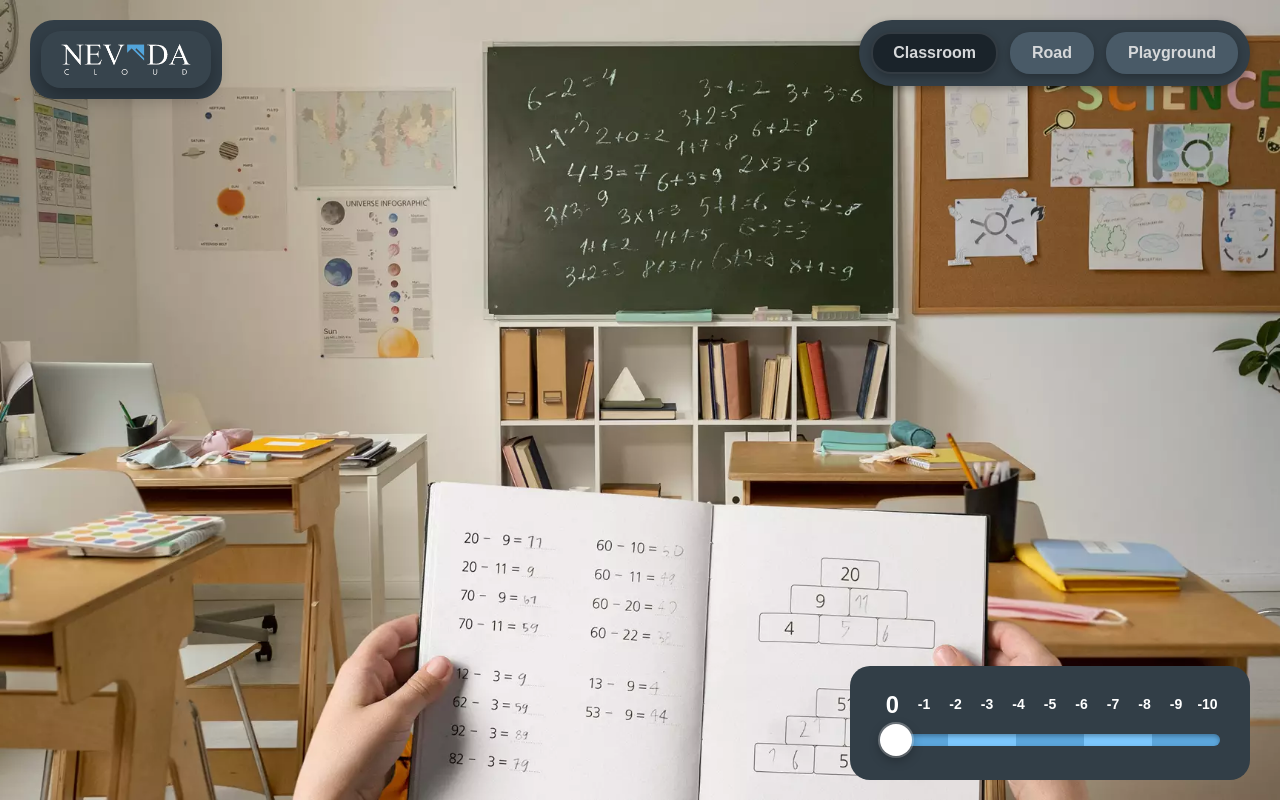
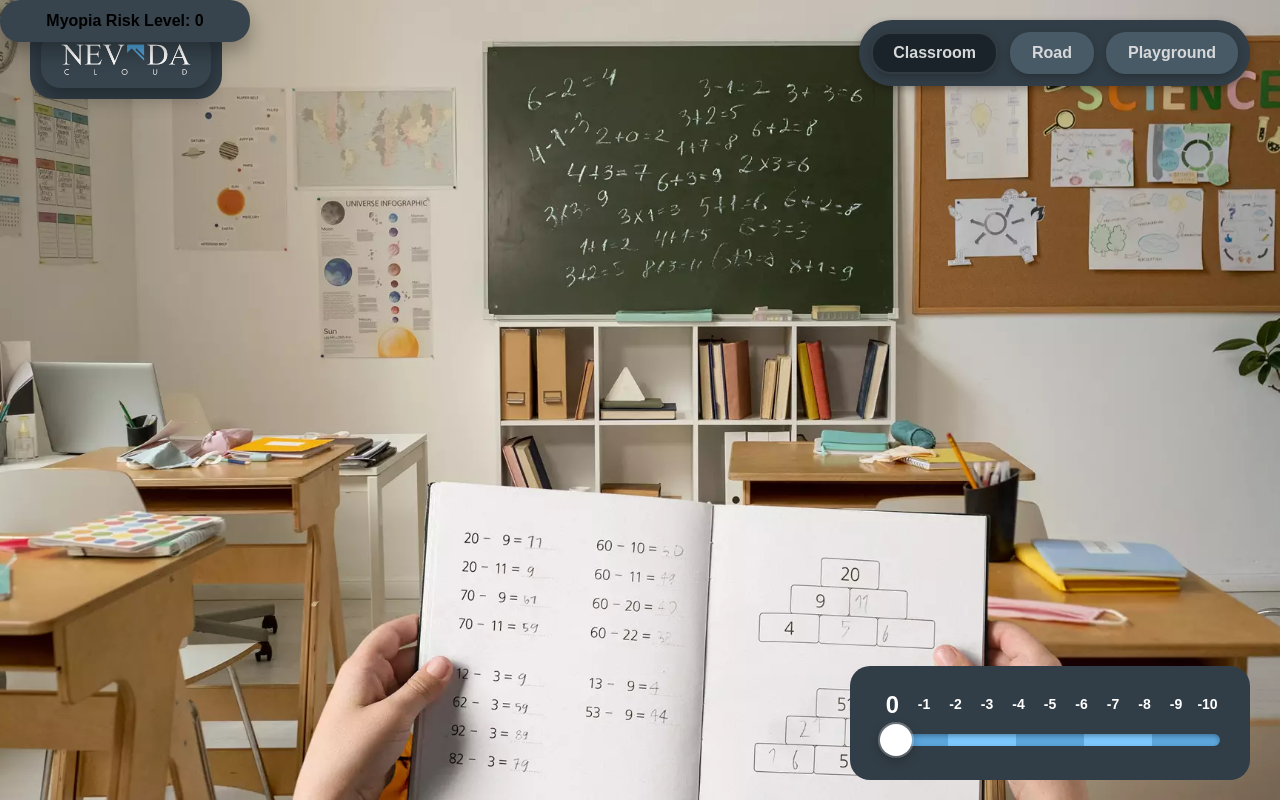
Before and after one commit to Sim0n-sk8/visionSimulator, a Next.js app in the folder index/: page / in a window 1280 px wide. Built offline with nearby package versions, Linux system fonts and the light colour scheme.

Commit message:
added risk level function

```diff
--- a/index/app/globals.css
+++ b/index/app/globals.css
@@ -128,6 +128,24 @@ body {
   background-color: var(--color-bg);
 }
 
+
+.risk{
+  position: relative;
+  font-size: 1rem;
+  font-weight: 700;
+  background: var(--color-surface-alt-2);
+  padding: 12px 20px;
+  border-radius: 20px;
+  width: 250px;
+  box-shadow: 0 10px 20px var(--color-shadow);
+  box-sizing: border-box;
+  z-index: 1000;
+  align-items: center;
+  justify-content: center;
+  display: flex;
+
+}
+
 /* Desktop Styles */
 .sliderContainer {
   position: fixed;
@@ -138,12 +156,9 @@ body {
   background: var(--color-surface-alt);
   border-radius: 20px;
   padding: 30px;
-  transition: all 0.2s ease;
+
 }
 
-.sliderContainer:hover{
-  transform: scale(1.03);
-}
 
 .sliderNumbers {
   display: flex;
@@ -290,6 +305,7 @@ body {
     padding: 20px 10px;
     margin: 0;
     box-sizing: border-box;
+
   }
 
   .titleCon {
@@ -351,11 +367,12 @@ body {
     max-width: 400px;
     padding: 20px;
     background: var(--color-surface-alt);
-
     border-radius: 16px;
     display: flex;
     flex-direction: column;
     z-index: 10;
     margin-bottom: 20px;
   }
+
+
 }
--- a/index/app/page.tsx
+++ b/index/app/page.tsx
@@ -39,6 +39,12 @@ const imagePrefix: Record<SceneKey, string> = {
 };
 
 
+
+
+
+
+
+
   return (
     <div>
       <div className="titleCon">
@@ -66,6 +72,12 @@ const imagePrefix: Record<SceneKey, string> = {
         >
           Playground
         </button>
+      </div>
+
+      <div >
+       <p className="risk">
+          Myopia Risk Level: {sliderValue !== 0 ? -Math.abs(sliderValue) : 0}
+      </p>
       </div>
 
       <div className="sliderContainer">
```
